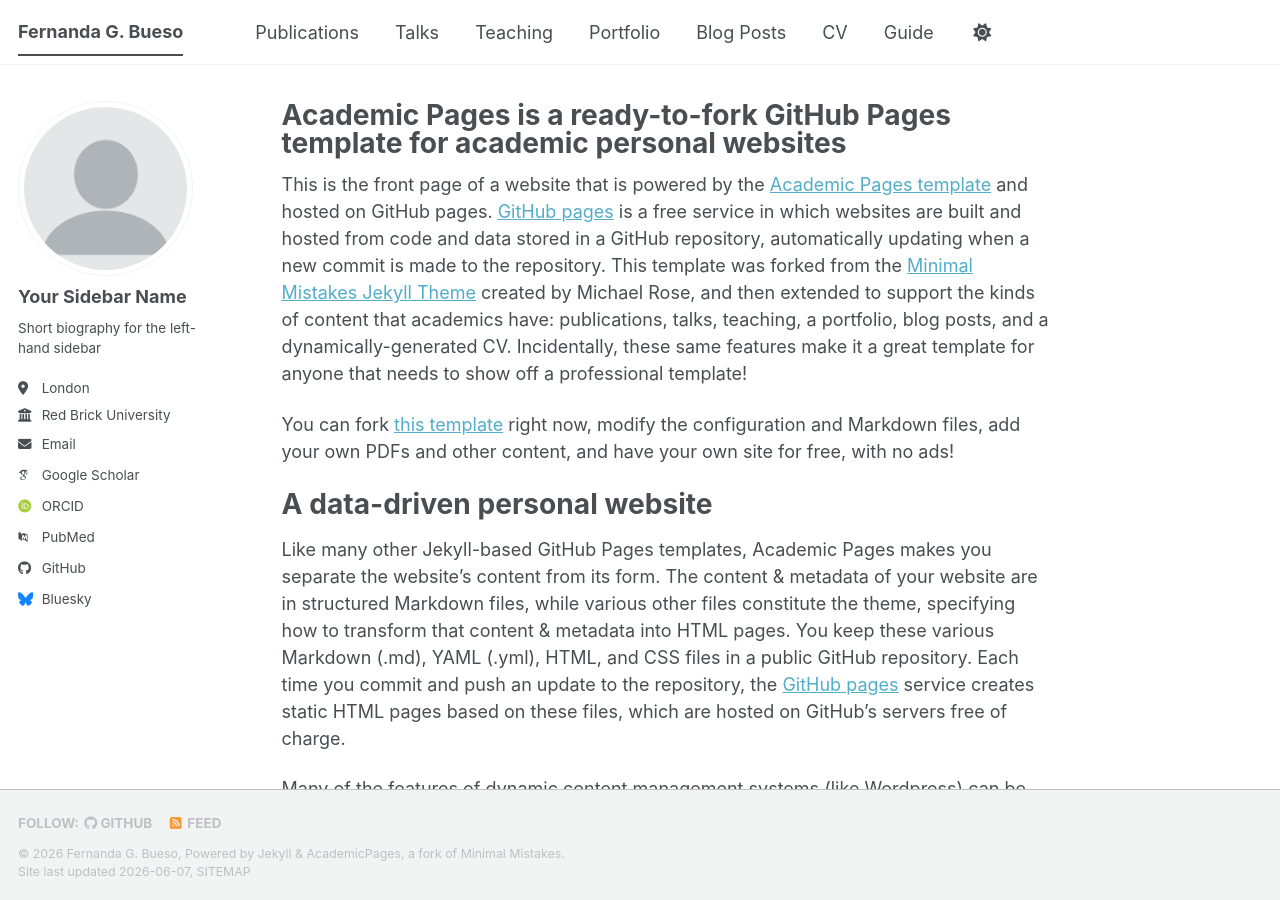
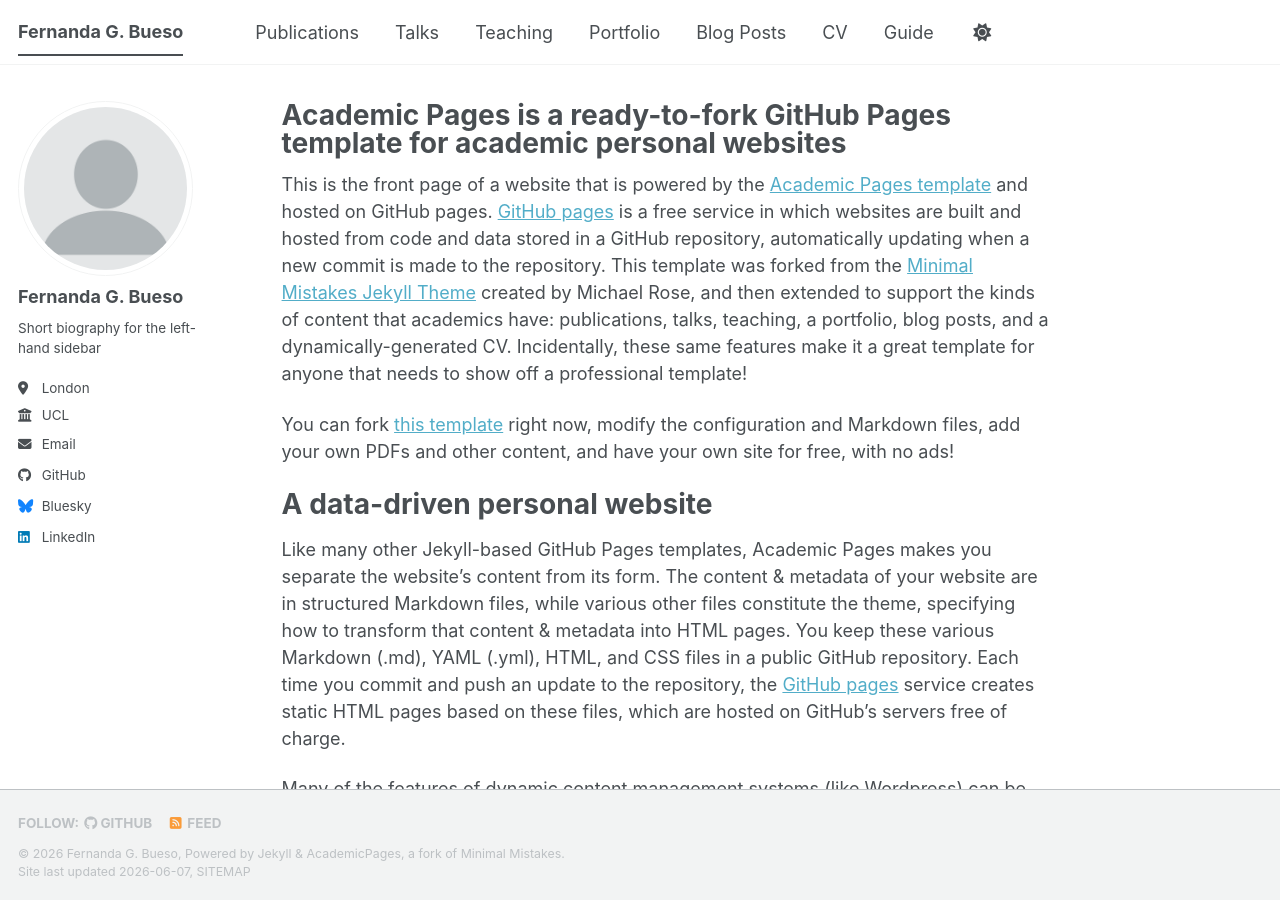
Before and after one commit to ferbueso/ferbueso.github.io, a Jekyll site: the page built from _pages/about.md, in a window 1280 px wide and 900 px high. Built offline with Jekyll 4.4.1, drawn with Linux system fonts in a browser that asks for light colours; some web fonts are replaced; a script bundle is joined from its source files by our own code; library files that are not in the unit come from our copies.

Commit message:
Update author profile information in _config.yml

```diff
--- a/_config.yml
+++ b/_config.yml
@@ -24,24 +24,24 @@
 author:
   # Biographic information
   avatar           : "profile.png"
-  name             : "Your Sidebar Name"
+  name             : "Fernanda G. Bueso"
   pronouns         : # example: "she/her"
   bio              : "Short biography for the left-hand sidebar"
   location         : "London"
-  employer         : "Red Brick University"
+  employer         : "UCL"
   uri              : # URL
   email            : "fbuesomedina@gmail.com"
 
   # Academic websites
   academia         : # URL
   arxiv            : # URL - Update with the correct link to your profile
-  googlescholar    : "https://scholar.google.com/citations?user=PS_CX0AAAAAJ"
+  googlescholar    : # "https://scholar.google.com/citations?user=PS_CX0AAAAAJ"
   inspire-hep      : # URL
   impactstory      : # URL
-  orcid            : "https://orcid.org/yourorcidurl"
+  orcid            : # "https://orcid.org/yourorcidurl"
   semantic         : # URL
   ssrn             : # URL
-  pubmed           : "https://www.ncbi.nlm.nih.gov/pubmed/?term=john+snow"
+  pubmed           : # "https://www.ncbi.nlm.nih.gov/pubmed/?term=john+snow"
 
 
 
@@ -49,7 +49,7 @@
   bitbucket        : # Username - Update with your username on the site
   codepen          : # Username
   dribbble         : # Username
-  github           : "academicpages"
+  github           : "ferbueso"
   kaggle           : # Username
   stackoverflow    : # User number or user number and name (i.e., use "1" or "1/jeff-atwood")
 
@@ -64,7 +64,7 @@
   keybase          : # Username
   instagram        : # Username
   lastfm           : # Username
-  linkedin         : # Username
+  linkedin         : https://www.linkedin.com/in/fernandabuesomedina
   mastodon         : # URL
   medium           : # URL
   pinterest        : # Username
```
